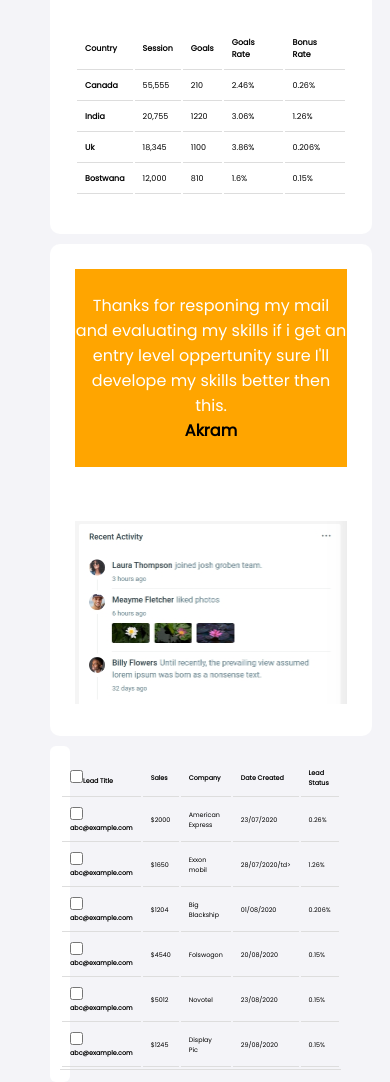
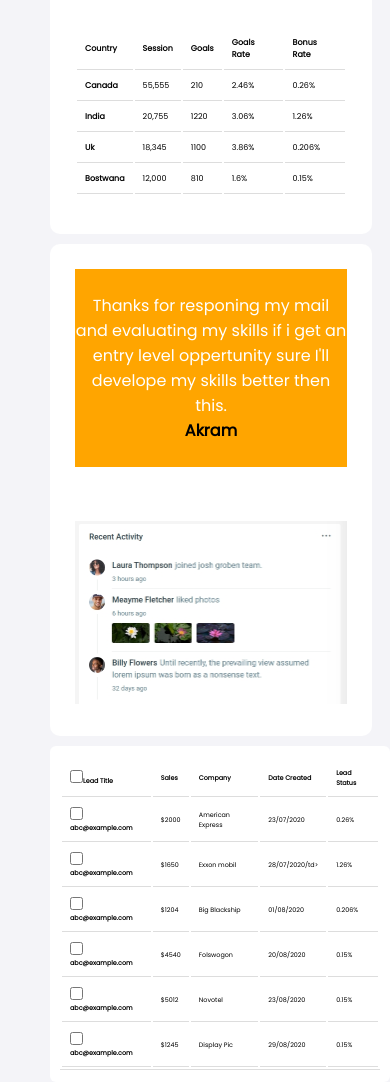
Before and after one commit to AkramSheriff05/dashboad, a website: page public/index.html in a window 390 px wide. Shown: the part 1430-2512 px from the top of the page. Drawn offline with nearby package versions, Linux system fonts and the light colour scheme; a script that the page names is missing.

Commit message:
responsive push

```diff
--- a/public/css/styles.css
+++ b/public/css/styles.css
@@ -285,7 +285,7 @@ tr,th, td {
         width: 100%;
     }
     .bottomfit{
-        width: 0%;
+
         font-size: 8px;
     }
     .table2{
```
